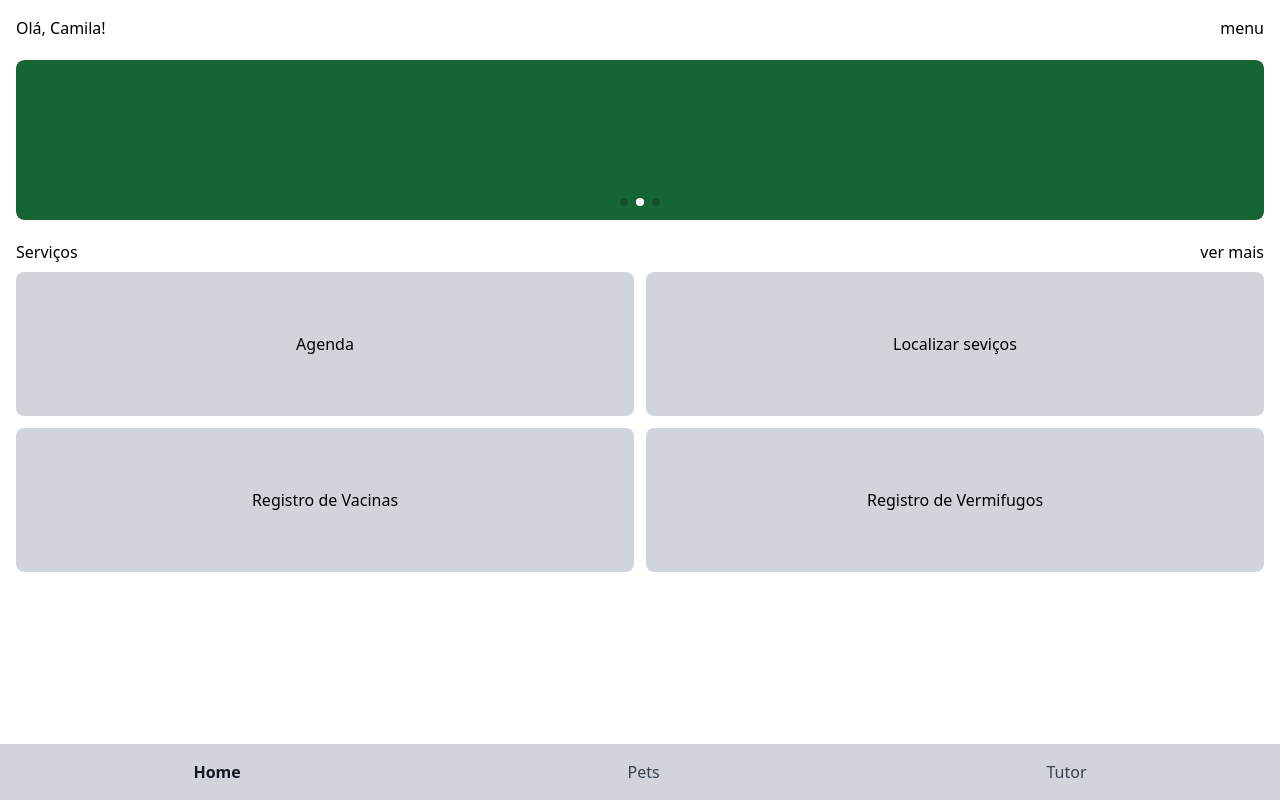
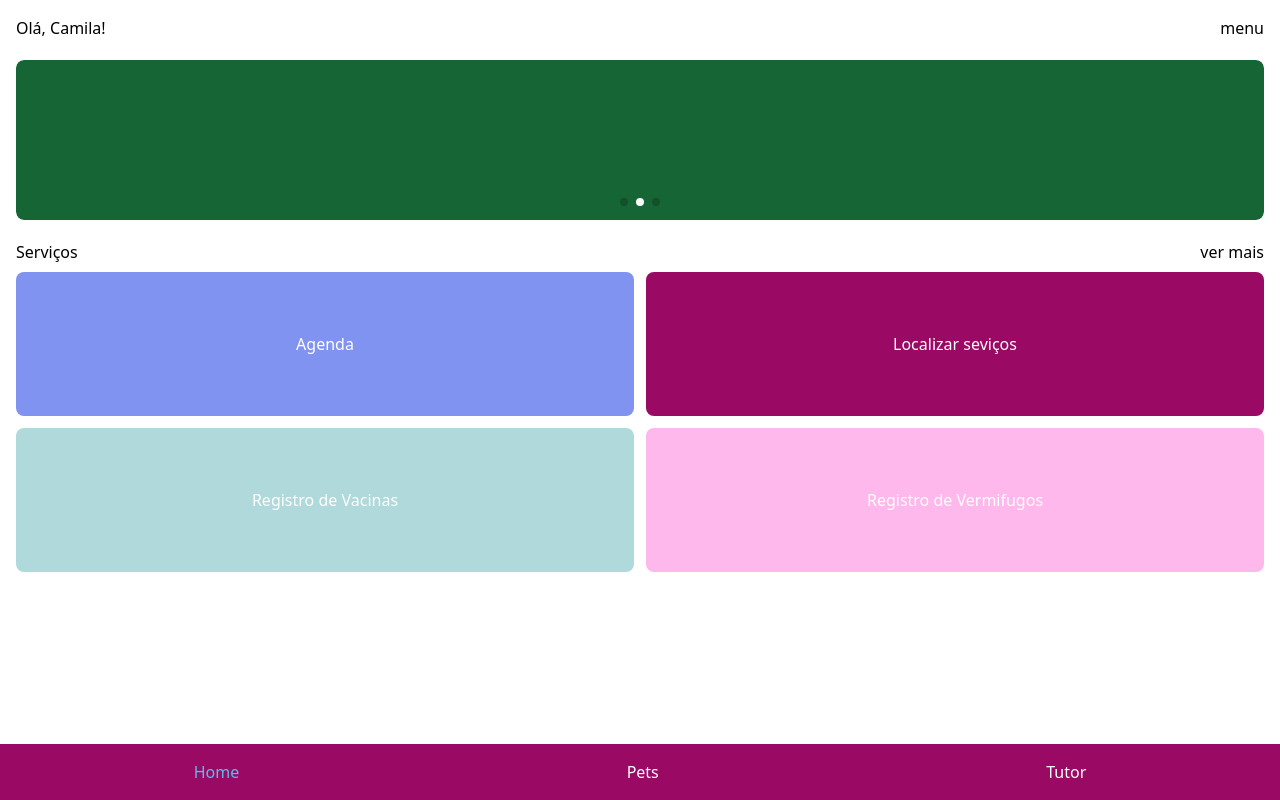
Before and after one commit to PetJournal/petjournal.web, a Next.js app: page / in a window 1280 px wide. Built offline with nearby package versions, Linux system fonts and the light colour scheme.

Commit message:
style: add custom colors

```diff
--- a/src/components/BottomTab.tsx
+++ b/src/components/BottomTab.tsx
@@ -4,25 +4,25 @@ function BottomTab() {
   const { pathname, push } = useRouter();
 
   return (
-    <nav className="fixed bottom-0 left-0 right-0 flex justify-around bg-gray-300">
+    <nav className="fixed bottom-0 left-0 right-0 flex justify-around bg-custom-purple">
       <button
         onClick={() => push('/')}
-        className={`p-4 text-gray-700 ${
-          pathname === '/' && 'font-bold text-gray-900'
+        className={`p-4 ${
+          pathname === '/' ? 'text-custom-blue' : 'text-white'
         }`}
       >
         Home
       </button>
       <button
-        className={`p-4 text-gray-700 ${
-          pathname === '/pets' && 'font-bold text-gray-900'
+        className={`p-4 ${
+          pathname === '/pets' ? 'text-custom-blue' : 'text-white'
         }`}
       >
         Pets
       </button>
       <button
-        className={`p-4 text-gray-700 ${
-          pathname === '/tutor' && 'font-bold text-gray-900'
+        className={`p-4 ${
+          pathname === '/tutor' ? 'text-custom-blue' : 'text-white'
         }`}
       >
         Tutor
--- a/src/pages/index.tsx
+++ b/src/pages/index.tsx
@@ -29,22 +29,22 @@ function Home() {
           <button>ver mais</button>
         </div>
 
-        <div className="grid grid-cols-2 gap-3 mt-2">
-          <button className="flex items-center justify-center p-4 text-center bg-gray-300 rounded-lg h-36">
+        <div className="grid grid-cols-2 gap-3 mt-2 text-white">
+          <button className="flex items-center justify-center p-4 text-center rounded-lg bg-custom-blue h-36">
             {/* image */}
-            <p>Agenda</p>
+            <p className="font-medium">Agenda</p>
           </button>
-          <button className="flex items-center justify-center p-4 text-center bg-gray-300 rounded-lg h-36">
+          <button className="flex items-center justify-center p-4 text-center rounded-lg bg-custom-purple h-36">
             {/* image */}
-            <p>Localizar seviços</p>
+            <p className="font-medium">Localizar seviços</p>
           </button>
-          <button className="flex items-center justify-center p-4 text-center bg-gray-300 rounded-lg h-36">
+          <button className="flex items-center justify-center p-4 text-center rounded-lg bg-custom-cyan h-36">
             {/* image */}
-            <p>Registro de Vacinas</p>
+            <p className="font-medium">Registro de Vacinas</p>
           </button>
-          <button className="flex items-center justify-center p-4 text-center bg-gray-300 rounded-lg h-36">
+          <button className="flex items-center justify-center p-4 text-center rounded-lg bg-custom-pink h-36">
             {/* image */}
-            <p>Registro de Vermifugos</p>
+            <p className="font-medium">Registro de Vermifugos</p>
           </button>
         </div>
       </div>
--- a/tailwind.config.js
+++ b/tailwind.config.js
@@ -9,7 +9,17 @@ module.exports = {
     './src/**/*.{js,ts,jsx,tsx,mdx}',
   ],
   theme: {
-    extend: {},
+    extend: {
+      backgroundColor: {
+        'custom-purple': '#9A0963',
+        'custom-blue': '#8093F1',
+        'custom-cyan': '#AFD9DB',
+        'custom-pink': '#FFB8EB',
+      },
+      textColor: {
+        'custom-blue': '#54C1E9',
+      },
+    },
   },
   plugins: [],
 };
```
